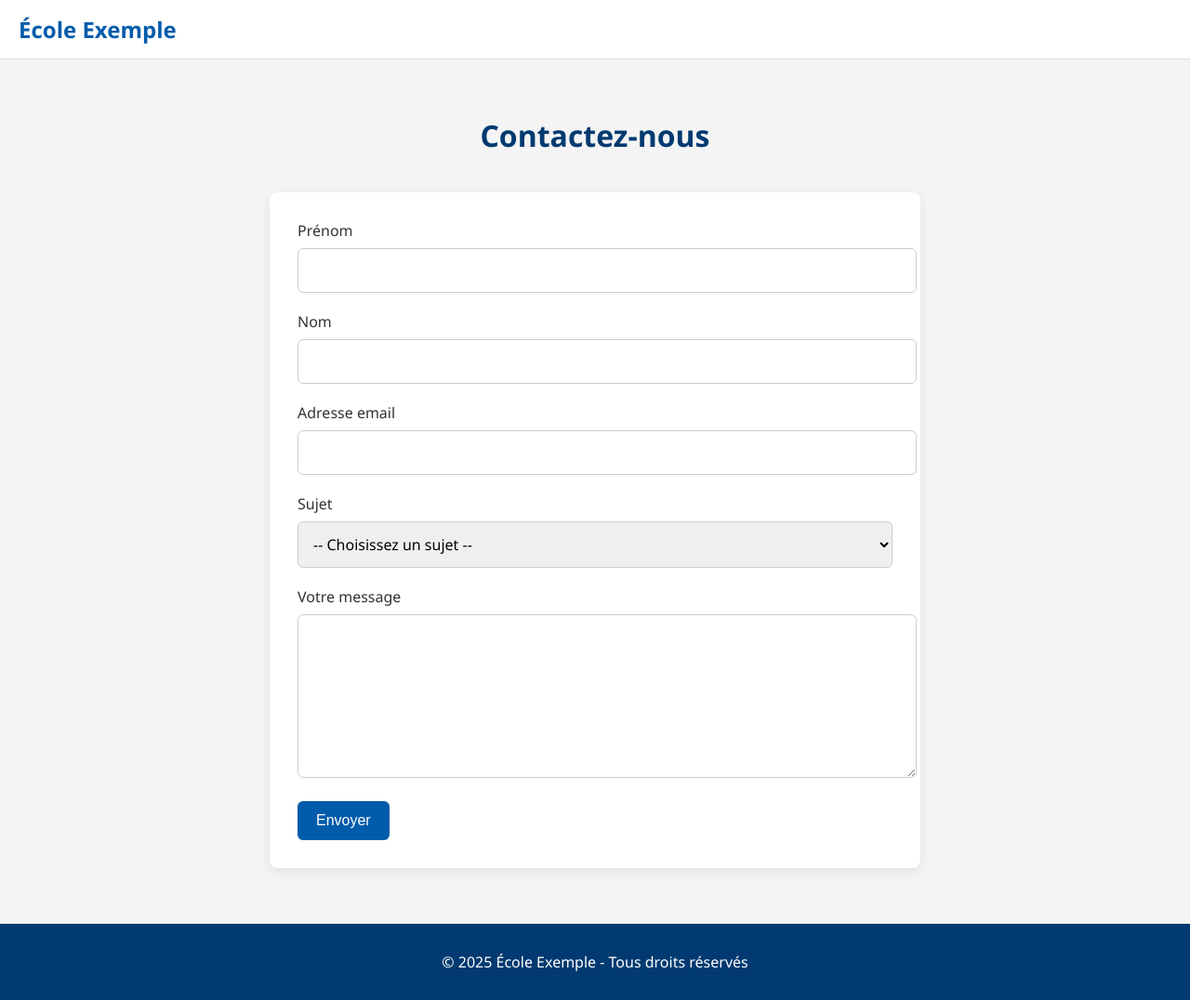
After one commit to Redalak/tp-lprs, a PHP site: page /vue/supportContact.php in a window 1280 px wide. The commit adds this page. Shown: the whole page at 93% size. Run offline with PHP 8.4, Linux system fonts and the light colour scheme.

Commit message:
Modification du css index, formations et création/ fonctionnement de la page support contact

```diff
--- a/index.php
+++ b/index.php
@@ -218,6 +218,7 @@
                 <li><a href="#">Accueil</a></li>
                 <li><a href="#">Formations</a></li>
                 <li><a href="#">Relations Entreprise</a></li>
+                <li><a href="#">Contact</a></li>
                 <li><a href="#">Forum</a></li>
 
                 <li><a href="#">Connexion</a></li>
--- /dev/null
+++ b/vue/supportContact.php
@@ -0,0 +1,158 @@
+<!DOCTYPE html>
+<html lang="fr">
+<head>
+    <meta charset="UTF-8" />
+    <meta name="viewport" content="width=device-width, initial-scale=1.0"/>
+    <title>Contact - École Exemple</title>
+    <style>
+        body {
+            font-family: 'Segoe UI', sans-serif;
+            margin: 0;
+            background-color: #f4f4f4;
+            color: #333;
+        }
+
+        header {
+            background: white;
+            border-bottom: 1px solid #ddd;
+            padding: 15px 20px;
+        }
+
+        .logo {
+            font-size: 1.5em;
+            color: #005baa;
+            font-weight: bold;
+        }
+
+        main {
+            max-width: 700px;
+            margin: 60px auto;
+            padding: 0 20px;
+        }
+
+        h1 {
+            text-align: center;
+            color: #003a70;
+            margin-bottom: 40px;
+        }
+
+        form {
+            background: white;
+            padding: 30px;
+            border-radius: 8px;
+            box-shadow: 0 4px 12px rgba(0, 0, 0, 0.08);
+        }
+
+        .form-group {
+            margin-bottom: 20px;
+        }
+
+        label {
+            display: block;
+            margin-bottom: 8px;
+            font-weight: 500;
+        }
+
+        input[type="text"],
+        input[type="email"],
+        select,
+        textarea {
+            width: 100%;
+            padding: 12px;
+            border: 1px solid #ccc;
+            border-radius: 6px;
+            font-size: 1em;
+            font-family: inherit;
+            resize: vertical;
+        }
+
+        textarea {
+            min-height: 150px;
+        }
+
+        button {
+            background-color: #005baa;
+            color: white;
+            padding: 12px 20px;
+            border: none;
+            border-radius: 6px;
+            font-size: 1em;
+            cursor: pointer;
+            transition: background 0.3s;
+        }
+
+        button:hover {
+            background-color: #004070;
+        }
+
+        footer {
+            background: #003a70;
+            color: white;
+            text-align: center;
+            padding: 30px 20px;
+            margin-top: 60px;
+        }
+
+        @media (max-width: 500px) {
+            form {
+                padding: 20px;
+            }
+        }
+    </style>
+</head>
+<body>
+
+<header>
+    <div class="logo">École Exemple</div>
+</header>
+
+<main>
+    <h1>Contactez-nous</h1>
+
+    <form action="https://formsubmit.co/974540d9055dcfa92fbb57af58813f4b" method="POST">
+        <!-- Champs cachés de configuration -->
+        <input type="hidden" name="_captcha" value="false">
+        <input type="hidden" name="_next" value="https://votresite.fr/merci.html">
+
+        <!-- Champs du formulaire -->
+        <div class="form-group">
+            <label for="prenom">Prénom</label>
+            <input type="text" id="prenom" name="prenom" required />
+        </div>
+
+        <div class="form-group">
+            <label for="nom">Nom</label>
+            <input type="text" id="nom" name="nom" required />
+        </div>
+
+        <div class="form-group">
+            <label for="email">Adresse email</label>
+            <input type="email" id="email" name="email" required />
+        </div>
+
+        <div class="form-group">
+            <label for="sujet">Sujet</label>
+            <select id="sujet" name="sujet" required>
+                <option value="">-- Choisissez un sujet --</option>
+                <option value="admission">Demande d’admission</option>
+                <option value="formation">Informations sur les formations</option>
+                <option value="entreprise">Partenariat entreprise</option>
+                <option value="autre">Autre</option>
+            </select>
+        </div>
+
+        <div class="form-group">
+            <label for="message">Votre message</label>
+            <textarea id="message" name="message" required></textarea>
+        </div>
+
+        <button type="submit">Envoyer</button>
+    </form>
+</main>
+
+<footer>
+    &copy; 2025 École Exemple - Tous droits réservés
+</footer>
+
+</body>
+</html>
```
Also changed, not shown: vue/connexion.php (+96 -1 lines), vue/formations.php (+22 -10 lines).
